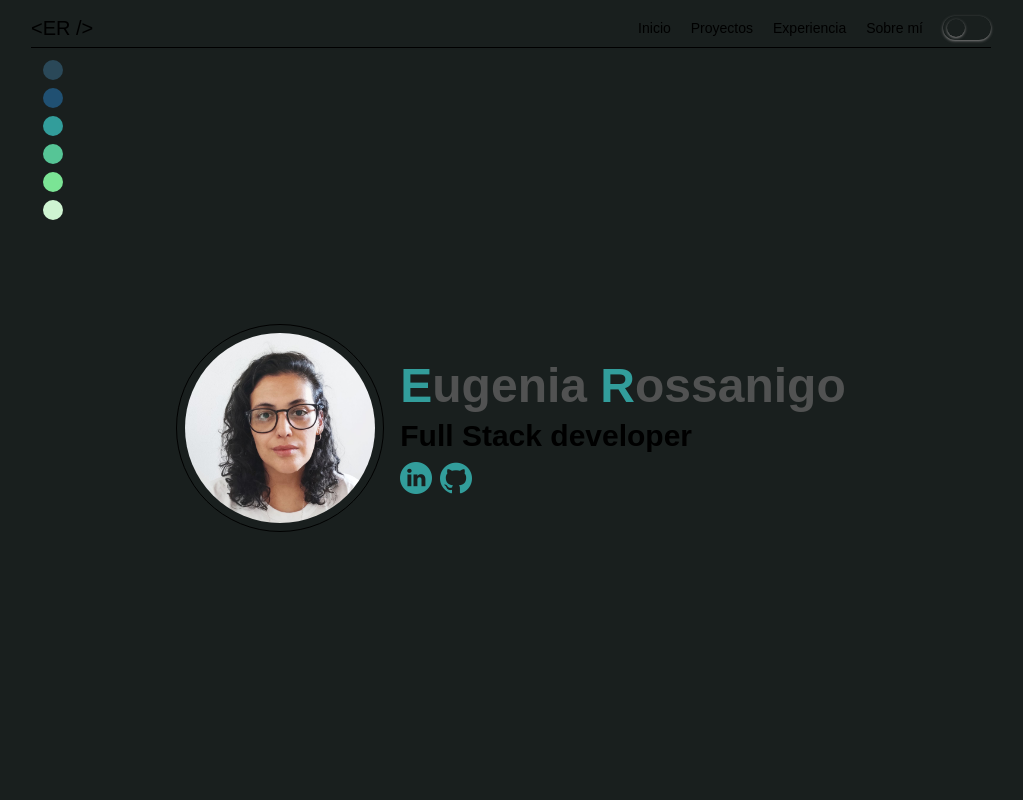
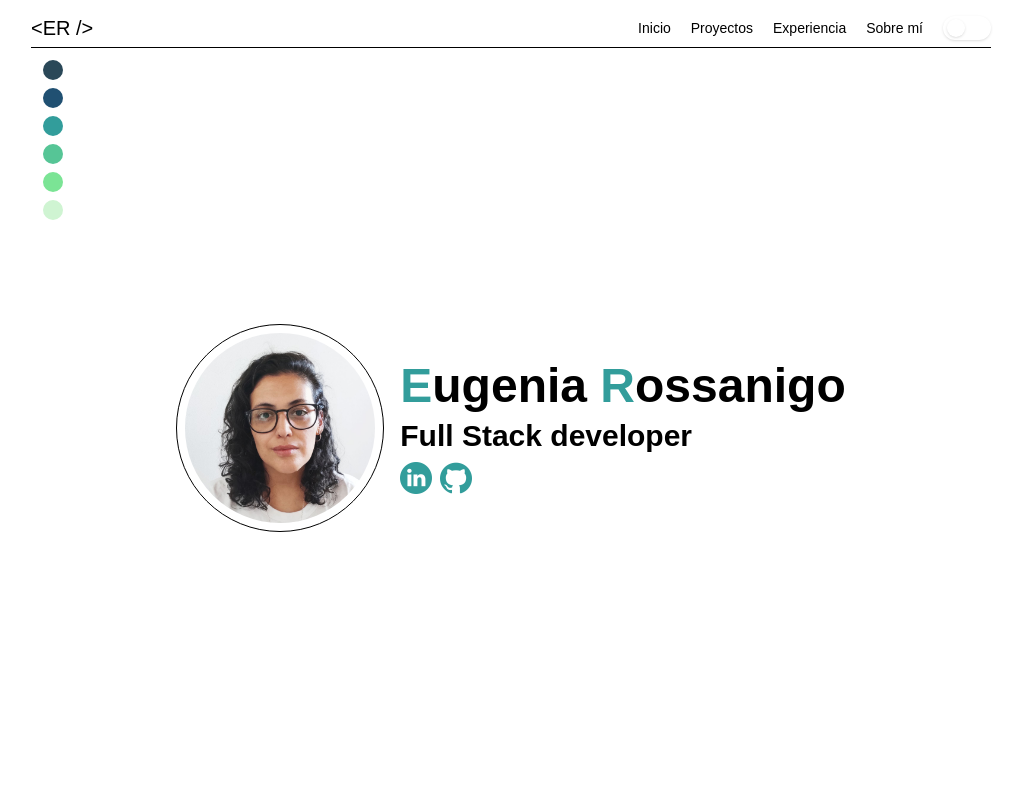
Before and after one commit to eugeniarossanigo/portfolio-eugenia-rossanigo, a React (Vite) app: page / in a window 1280 px wide. Shown: the top 800 px of the page, without its empty margins (129-1152 px from the left). Built offline with nearby package versions, Linux system fonts and the light colour scheme.

Commit message:
colors updated

```diff
--- a/index.html
+++ b/index.html
@@ -11,7 +11,7 @@
     <title>Vite + React</title>
   </head>
   <body>
-    <div id="root" class="bg-insideBg"></div>
+    <div id="root"></div>
     <script type="module" src="/src/main.jsx"></script>
   </body>
 </html>
--- a/src/App.css
+++ b/src/App.css
@@ -14,7 +14,7 @@
 #main-layout {
   /* background-color: #fff; */
   /* color: #767676; */
-  width: 100%;
+  /* width: 100%; */
   max-width: 1024px;
   padding: 0.5rem 2rem;
   display: flex;
--- a/src/index.css
+++ b/src/index.css
@@ -6,8 +6,8 @@
   :root {
     --color-text-base: #767676;
     --color-text-color: #329d9b;
-    --bg-outside: #000;
-    --bg-inside: #191f1e;
+    /* --bg-outside: #000;
+    --bg-inside: #191f1e; */
   }
 }
 
--- a/tailwind.config.js
+++ b/tailwind.config.js
@@ -21,10 +21,10 @@ export default {
       light: '#f1f5e0',
       white: '#fff',
       dark: '#383838',
-      lightGrey: '#F2F2F4',
-      'dark-grey': '#767676',
-      'strong-grey': '#515252',
-      'strong-dark': '#080F0F',
+      lightGrey: '#a6b1b1',
+      darkGrey: '#767676',
+      strongGrey: '#515252',
+      strongDark: '#080F0F',
     }
   },
   plugins: [],
```
